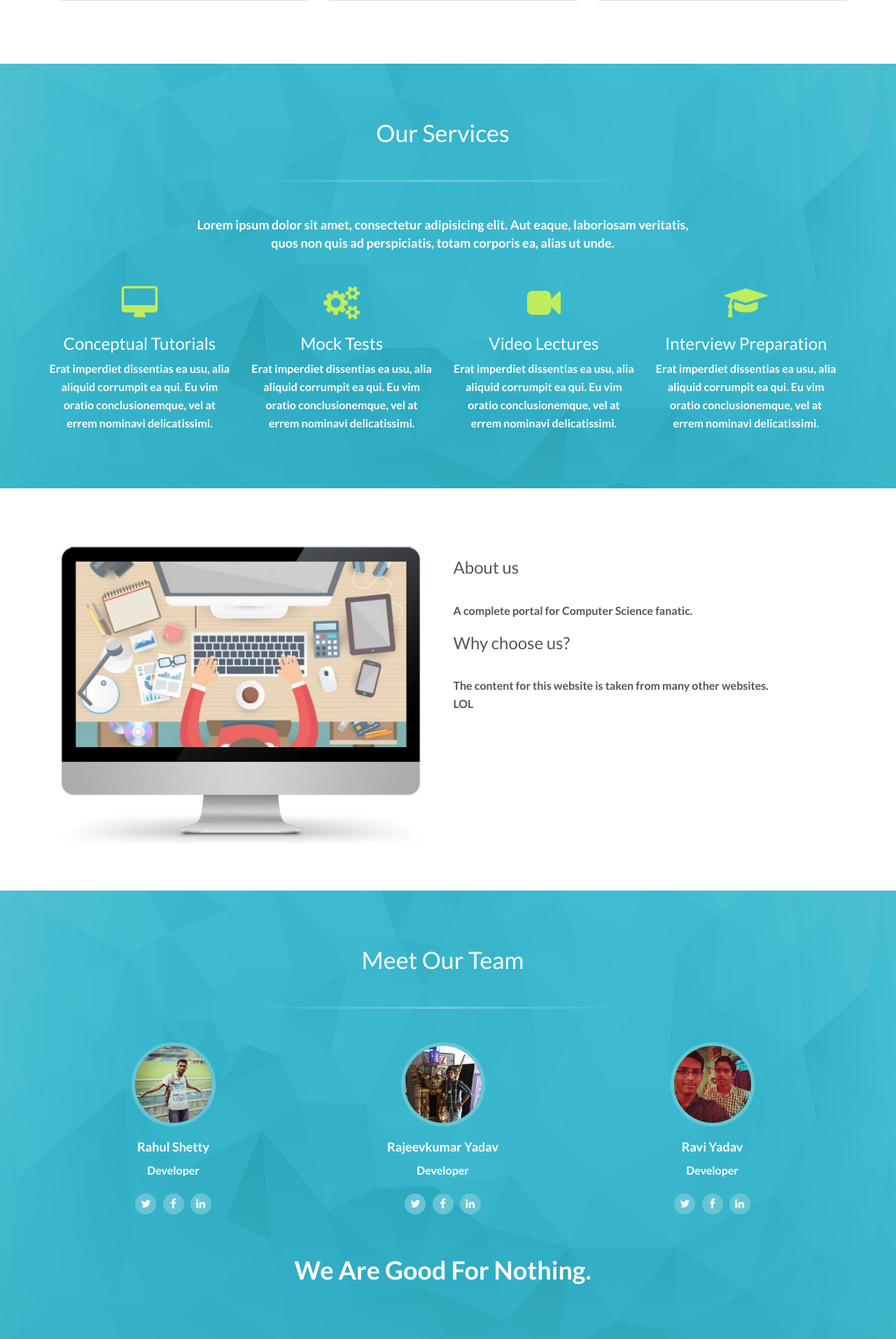
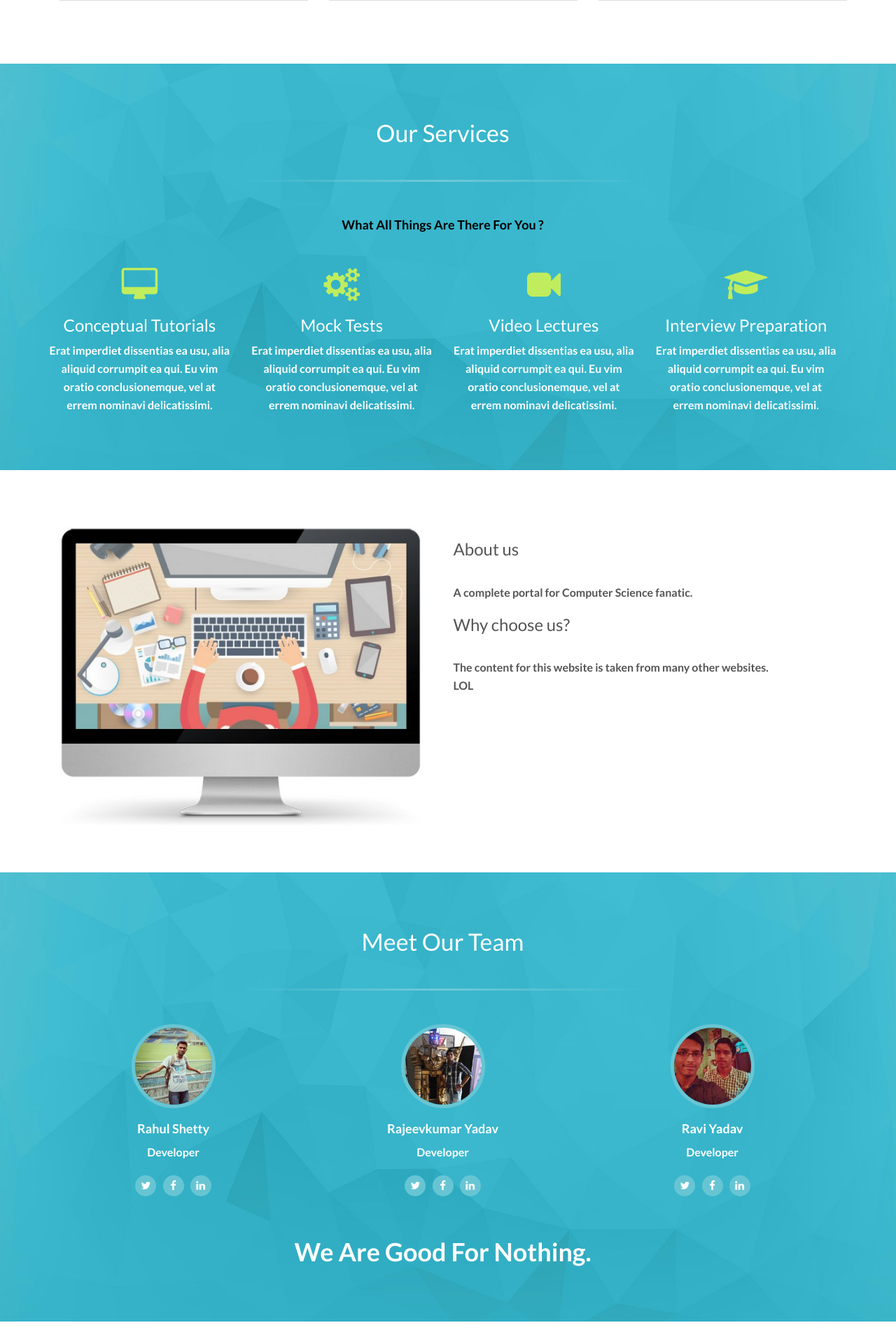
Before and after one commit to TechRaY/Computer-Science-Portal, a PHP site: page / in a window 1280 px wide. Shown: the part 1707-3621 px from the top of the page at 70% size. Run offline with PHP 8.4, Linux system fonts and the light colour scheme.

Commit message:
updated index.php

```diff
--- a/index.php
+++ b/index.php
@@ -216,24 +216,35 @@
       <h2 class="centered">Our Services</h2>
       <hr>
       <div class="col-lg-8 col-lg-offset-2">
-        <p class="large">Lorem ipsum dolor sit amet, consectetur adipisicing elit. Aut eaque, laboriosam veritatis, quos non quis ad perspiciatis, totam corporis ea, alias ut unde.</p>
+        <p class="large" style="color:black">What All Things Are There For You ?</p>
       </div>
+
+      <a href="assets/html/topics.php">
       <div class="col-lg-3 callout"> <i class="fa fa-desktop fa-3x"></i>
         <h3>Conceptual Tutorials</h3>
         <p>Erat imperdiet dissentias ea usu, alia aliquid corrumpit ea qui. Eu vim oratio conclusionemque, vel at errem nominavi delicatissimi.</p>
-      </div>
+      </div></a>
+
+      <a href="assets/html/mocks.php">             <!--Session se redirection karna hai ya toh login/register karwana hai -->
       <div class="col-lg-3 callout"> <i class="fa fa-gears fa-3x"></i>
         <h3>Mock Tests</h3>
         <p>Erat imperdiet dissentias ea usu, alia aliquid corrumpit ea qui. Eu vim oratio conclusionemque, vel at errem nominavi delicatissimi.</p>
       </div>
+    </a>
+
+      <a href="assets/html/videolec.php">
       <div class="col-lg-3 callout"> <i class="fa fa fa-video-camera fa-3x"></i>
         <h3>Video Lectures</h3>
         <p>Erat imperdiet dissentias ea usu, alia aliquid corrumpit ea qui. Eu vim oratio conclusionemque, vel at errem nominavi delicatissimi.</p>
       </div>
+      </a>
+
+      <a href="assets/html/interviewexperience.php">
       <div class="col-lg-3 callout"> <i class="fa fa-graduation-cap  fa-3x"></i>
         <h3>Interview Preparation</h3>
         <p>Erat imperdiet dissentias ea usu, alia aliquid corrumpit ea qui. Eu vim oratio conclusionemque, vel at errem nominavi delicatissimi.</p>
       </div>
+    </a>
 
     </div>
     <!-- row -->
```
